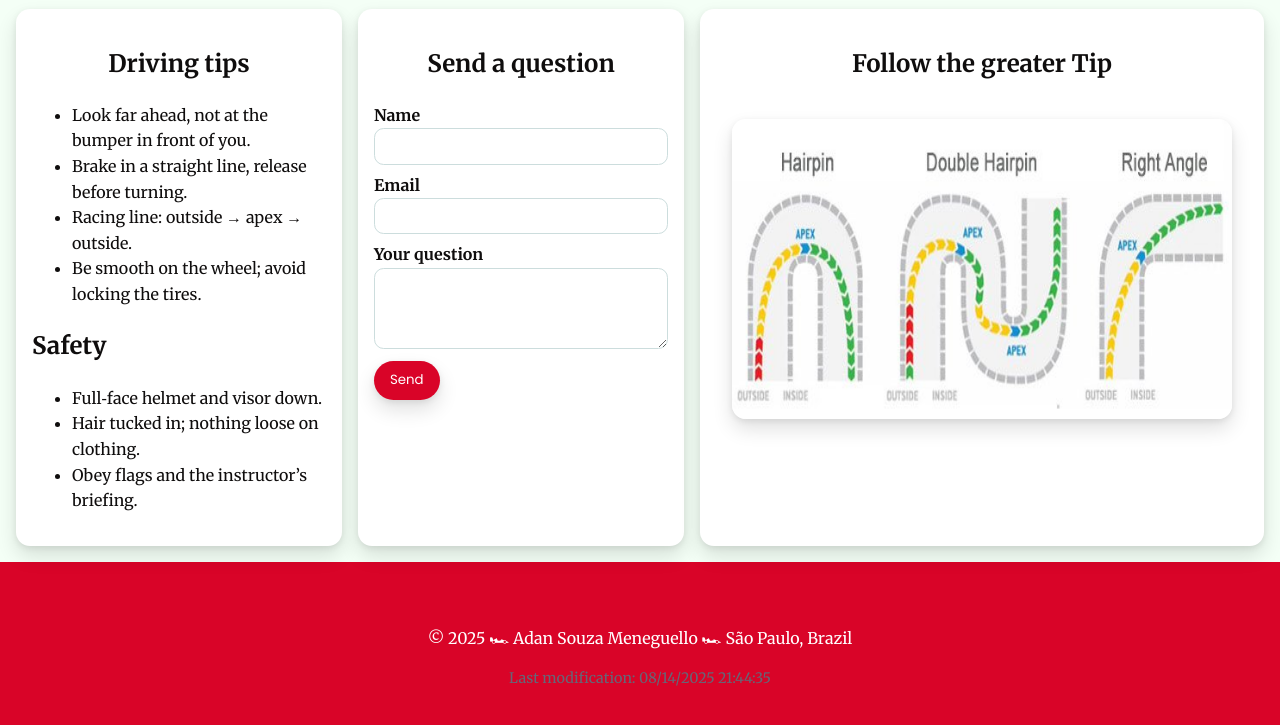
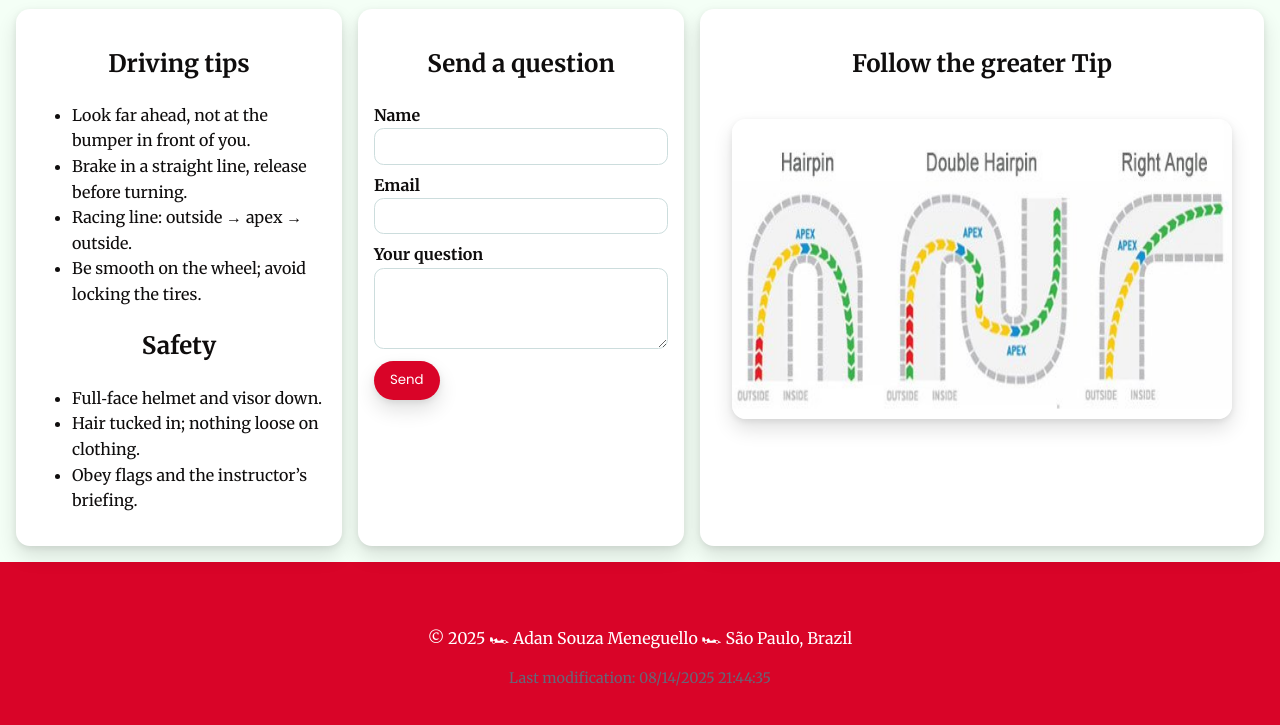
Before and after one commit to AdanMeneguello/wdd131, a plain HTML site: page tips.html in a window 1280 px wide. Shown: the part 65-790 px from the top of the page. Drawn offline with Linux system fonts and the light colour scheme.

Commit message:
Change safety section heading from h2 to h1 for improved structure

```diff
--- a/tips.html
+++ b/tips.html
@@ -34,7 +34,7 @@
         <li>Racing line: outside → apex → outside.</li>
         <li>Be smooth on the wheel; avoid locking the tires.</li>
       </ul>
-      <h2>Safety</h2>
+      <h1>Safety</h1>
       <ul>
         <li>Full‑face helmet and visor down.</li>
         <li>Hair tucked in; nothing loose on clothing.</li>
```
